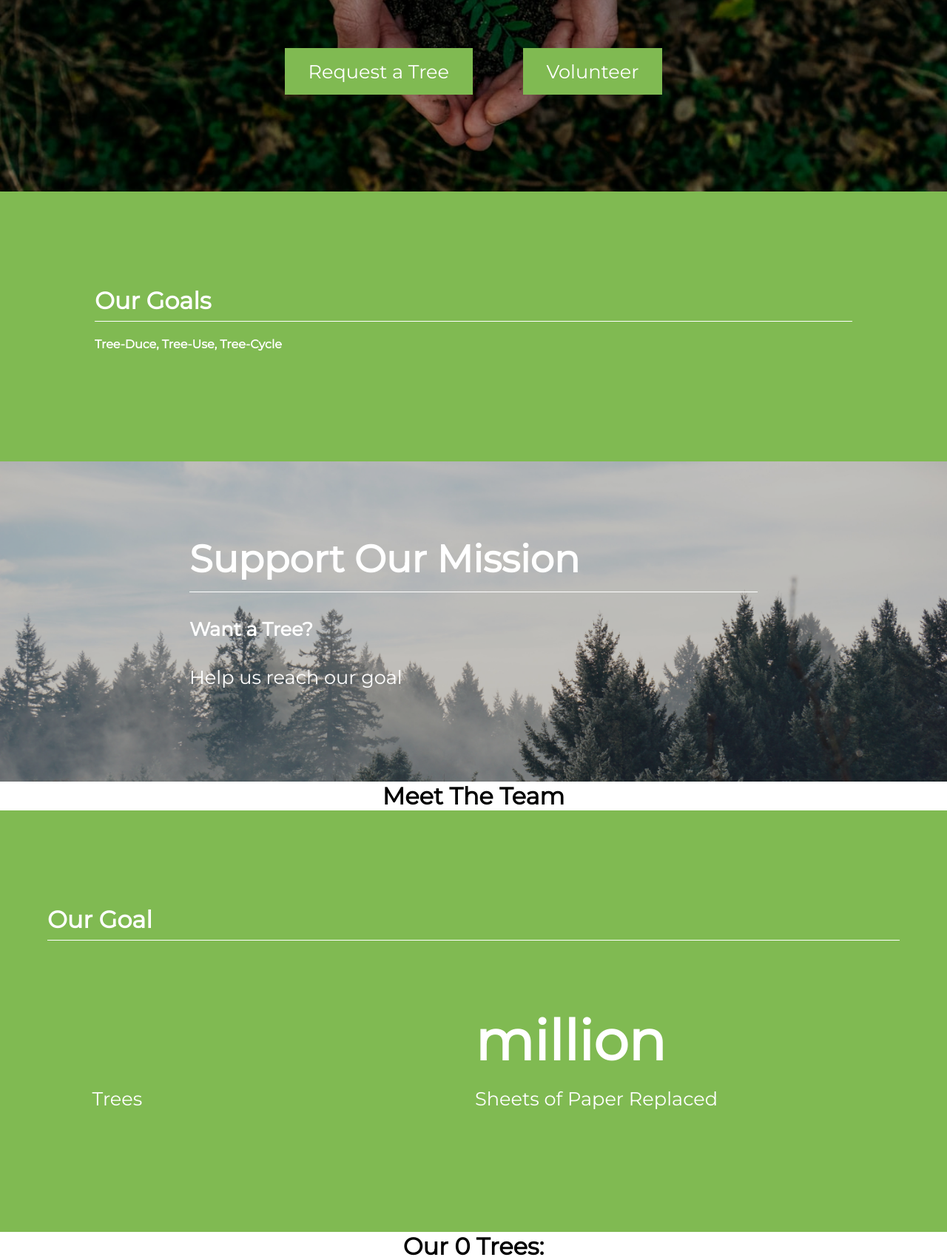
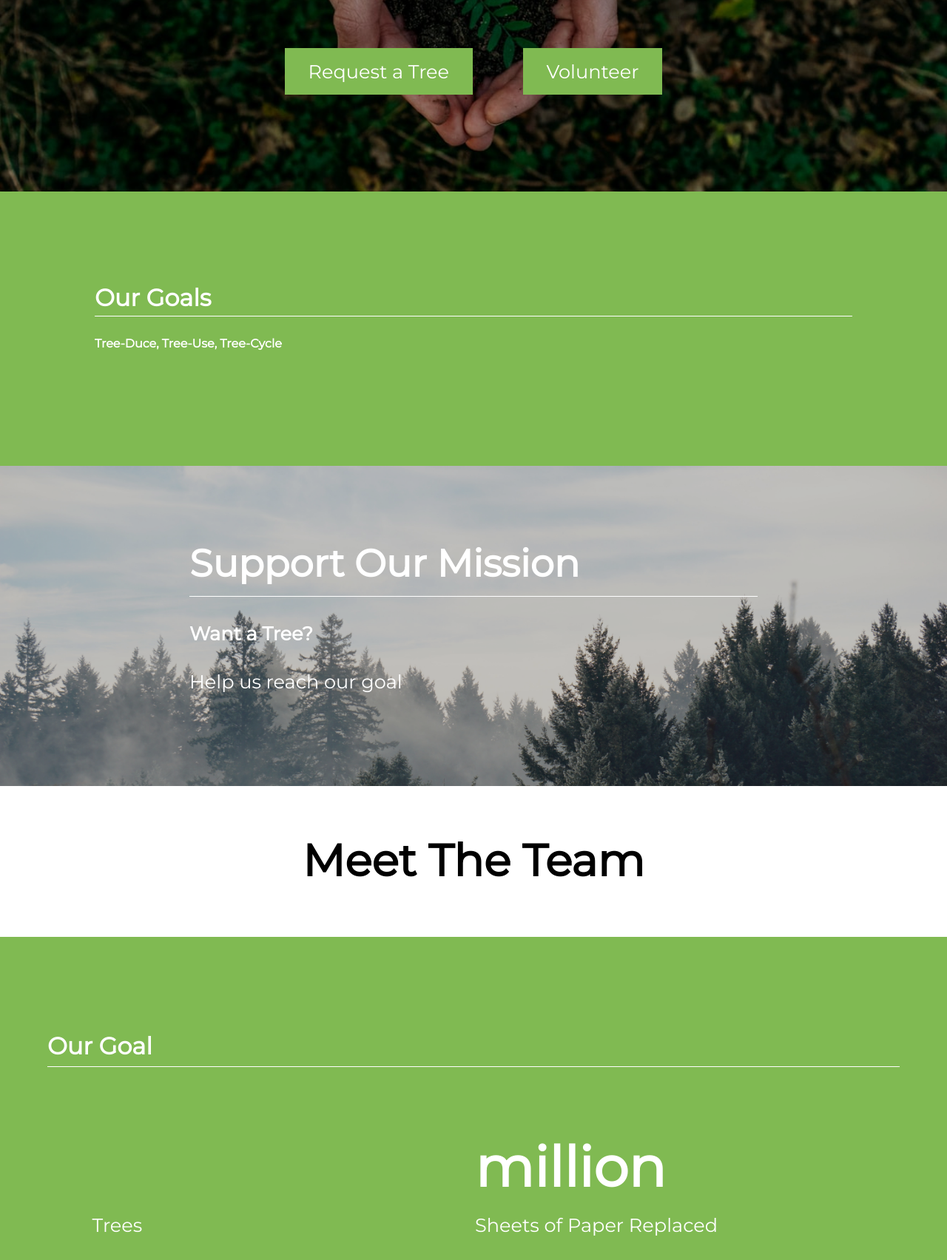
Before and after one commit to tree-plenish/event-pages, a Flask app: template templates/index.html in a window 1280 px wide. Shown: the part 423-2127 px from the top of the page at 74% size. Run offline with Flask 2, Linux system fonts and the light colour scheme; the template is opened without the code that fills it, so the values that code supplies are empty.

Commit message:
Fix dynamic profile cards with flexbox

```diff
--- a/static/css/main.css
+++ b/static/css/main.css
@@ -3,9 +3,11 @@ body{
     font-family: 'Montserrat', Arial,Helvetica,sans-serif;
     position: relative;
 }
+
 a{
     text-decoration: none;
 }
+
 
 #topnav ul{
     list-style-type: none;
@@ -53,7 +55,9 @@ hr{
     padding: 10%;
     text-align: left;
     color: white;
+    line-height: 2em;
 }
+
 
 .button{
     transition: 0.5s;
@@ -108,6 +112,13 @@ hr{
     width: 100%;
     border-radius: 6px 6px 0 0;
 }
+
+/* .cards{
+    padding: 6% 2%;
+}
+.cards h1{
+    padding: 5%;
+}
 .card{
     box-shadow: 0 4px 8px 0 rgba(0,0,0,0.2);
     transition: 0.3s;
@@ -122,7 +133,7 @@ hr{
 }
 .container {
     padding: 2px 16px;
-}
+} */
 #supportOurMission{
     background-image: url("../images/forest.jpg");
     background-repeat: no-repeat;
@@ -167,3 +178,71 @@ hr{
 
     font-size: 2vw;
 }
+.divHead{
+    margin-top: 5%;
+    font-size: 60px;
+}
+/* Flexbox styling for profile cards */
+
+.card {
+	background: white;
+	margin-bottom: 2em;
+}
+
+.card a {
+	color: black;
+	text-decoration: none;
+}
+
+.card a:hover {
+	box-shadow: 3px 3px 8px hsl(0, 0%, 80%);
+}
+
+.card-content {
+	padding: 1.4em;
+}
+
+.card-content h2 {
+	margin-top: 0;
+	margin-bottom: .5em;
+	font-weight: bold;
+}
+
+.card-content p {
+	font-size: 80%;
+}
+.cards {
+    display: flex;
+    flex-wrap: wrap;
+    padding: 3% 8%;
+ }
+/*1 card*/
+.card {
+    flex: 1 0 250px; /*size on small screens*/
+    box-sizing: border-box;
+    margin: 1rem .25em;
+    padding: 0 2%;
+}
+/*2 cards*/
+@media screen and (min-width: 45em) {
+    .card {
+       max-width: calc(50% -  1em);
+    }
+}
+/*3 cards*/
+@media screen and (min-width: 68em) {
+    .card {
+        max-width: calc(33% - 1em);
+    }
+}
+
+.centered {
+    margin: 0 auto;
+    padding: 0 1em;
+}
+
+@media screen and (min-width: 70em) {
+    .centered {
+        max-width: 70em;
+    }
+}
--- a/templates/index.html
+++ b/templates/index.html
@@ -44,8 +44,10 @@
 
 </div>
 
-<div id="team">
-    <h1>Meet The Team</h1>
+<div>
+    <h1 class="divHead">Meet The Team</h1>
+    <div class="centered">
+        <div class="cards">
             {% for person in event.team %}
                 <div class="card">
                     <div class="circleCropper">
@@ -60,6 +62,10 @@
 
                 </div>
             {% endfor %}
+            </div>
+    </div>
+
+
 </div>
 
 <div id="goalMetrics">
@@ -85,7 +91,9 @@
 
 
 <div id="trees">
-    <h1>Our {{ event.trees|length }} Trees:</h1>
+    <h1 class="divHead">Our {{ event.trees|length }} Trees</h1>
+    <div  class="cards">
+
         {% for tree in event.trees %}
             <div class="card">
 
@@ -98,6 +106,8 @@
 
             </div>
         {% endfor %}
+    </div>
+
 </div>
 
 <div id="workSupport">
```
Lines whose indentation alone changed are shown as unchanged.
